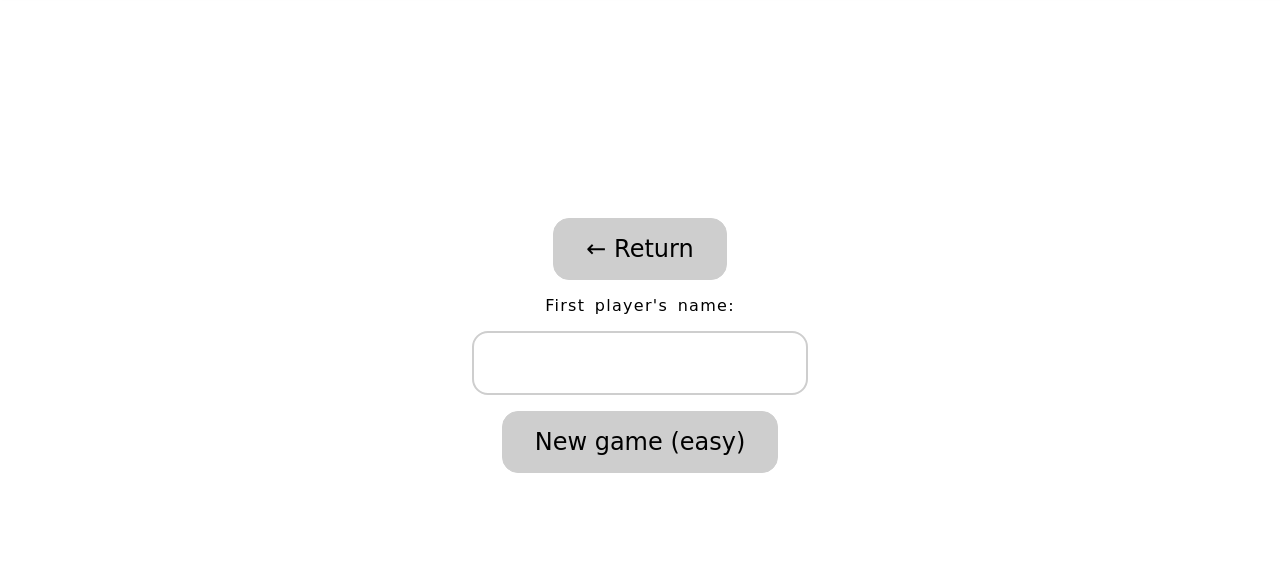
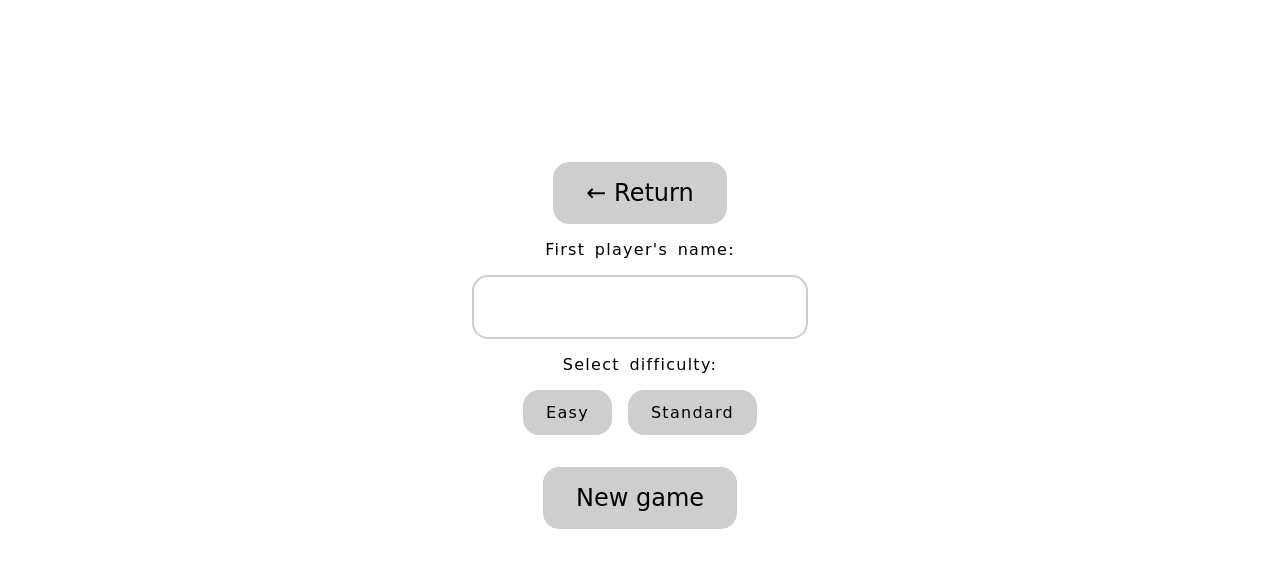
Before and after one commit to franius8/tictactoe, a plain HTML site: page index.html in a window 1280 px wide. Both pictures are taken after a click on the button "Player vs Computer". Shown: the part 104-672 px from the top of the page. Drawn offline with Linux system fonts and the light colour scheme; a web font is replaced by a local one.

Commit message:
Add elements to allow changing the difficulty

```diff
--- a/script.js
+++ b/script.js
@@ -22,6 +22,7 @@ const game = (() => {
     let currentPlayer = null;
     let playerAry = null;
     let round = 1;
+    let difficulty = null;
 
     const initializeGame = (player1name, player2name) => {
         playerAry = [player(player1name, 'x'), player(player2name, 'o')];
@@ -54,8 +55,9 @@ const game = (() => {
             }
         }
 
-    const initializePvCGame = (playerName) => {
+    const initializePvCGame = (playerName, difficultyLevel) => {
         playerAry = [player(playerName, 'x'), computer];
+        difficulty = difficultyLevel;
         displayController.displayBoard(gameBoard.getBoard());
         displayController.addDisplayDivs();
         playPvCGame();
@@ -71,7 +73,7 @@ const game = (() => {
     }
 
     const computerSelection = () => {
-        computer.selectField('easy');
+        computer.selectField(difficulty);
         if (gameBoard.isWon() === true) {
             finishGame(false);
         }
@@ -132,7 +134,6 @@ const computer = (() => {
         let index = null;
         while (finished === false) {
             let index = Math.floor(Math.random() * 9.99);
-            console.log(index);
             if (index !== 0 && gameBoard.getBoard()[index] === null) {
                 placeMarker(index);
                 finished = true;
@@ -190,26 +191,56 @@ const displayController = (() => {
         form.setAttribute('id', 'form');
         const player1Label = document.createElement('label');
         player1Label.setAttribute('for', 'player1name');
-        player1Label.textContent = "First player's name:"
+        player1Label.textContent = "First player's name:";
         const player1Input = document.createElement('input');
         player1Input.setAttribute('id', 'player1name');
         player1Input.setAttribute('type', 'text');
         player1Input.setAttribute('required', 'true');
+        const difficultyLabel = document.createElement('label');
+        difficultyLabel.setAttribute('for', 'radiocontainer');
+        difficultyLabel.textContent = "Select difficulty:";
+        const radioContainer = document.createElement('div');
+        radioContainer.setAttribute('id', 'radiocontainer');
+        const difficultyLevelEasyLabel = document.createElement('label');
+        difficultyLevelEasyLabel.setAttribute('for', 'difficultyleveleasy');
+        difficultyLevelEasyLabel.textContent = "Easy";
+        const difficultyLevelEasy = document.createElement('input');
+        difficultyLevelEasy.setAttribute('id', 'difficultyleveleasy');
+        difficultyLevelEasy.setAttribute('type', 'radio');
+        difficultyLevelEasy.setAttribute('value', 'easy');
+        difficultyLevelEasy.setAttribute('required', 'true');
+        difficultyLevelEasy.setAttribute('name', 'difficulty');
+        const difficultyLevelStandardLabel = document.createElement('label');
+        difficultyLevelStandardLabel.setAttribute('for', 'difficultylevelstandard');
+        difficultyLevelStandardLabel.textContent = "Standard"
+        const difficultyLevelStandard = document.createElement('input');
+        difficultyLevelStandard.setAttribute('id', 'difficultylevelstandard');
+        difficultyLevelStandard.setAttribute('type', 'radio');
+        difficultyLevelStandard.setAttribute('value', 'easy');
+        difficultyLevelStandard.setAttribute('required', 'true');
+        difficultyLevelStandard.setAttribute('name', 'difficulty');
         const submitButton = document.createElement('button');
         submitButton.setAttribute('type', 'submit');
-        submitButton.textContent = 'New game (easy)';
+        submitButton.textContent = 'New game';
+        radioContainer.appendChild(difficultyLevelEasy);
+        radioContainer.appendChild(difficultyLevelEasyLabel);
+        radioContainer.appendChild(difficultyLevelStandard);
+        radioContainer.appendChild(difficultyLevelStandardLabel);
         form.appendChild(returnButton);
         form.appendChild(player1Label);
         form.appendChild(player1Input);
+        form.appendChild(difficultyLabel);
+        form.appendChild(radioContainer);
         form.appendChild(submitButton);
         display.appendChild(form);
         returnButton.addEventListener('click', function() {displayInitialButtons()});
         form.addEventListener('submit', function(e) {
             e.preventDefault();
             const player1name = document.getElementById('player1name').value;
+            const difficultyLevel = document.querySelector('input[name="difficulty"]:checked').value;
             e.target.reset();
             form.remove();
-            game.initializePvCGame(player1name);
+            game.initializePvCGame(player1name, difficultyLevel);
         });
     }
 
--- a/style.css
+++ b/style.css
@@ -112,6 +112,36 @@
     cursor: pointer;
 }
 
+#radiocontainer {
+    display: flex;
+    flex-direction: row;
+    gap: 1rem;
+    margin-bottom: 1rem;
+}
+
+#radiocontainer input[type="radio"] {
+    opacity: 0;
+    position: fixed;
+    width: 0;
+  }
+
+#radiocontainer label {
+    background-color: var(--top-background-color);
+    padding: 10px 20px;
+    border: 3px solid var(--top-background-color);
+    border-radius: 1rem;
+}
+
+#radiocontainer input[type="radio"]:checked + label {
+    background-color:var(--shadow-color);
+    border-color: var(--shadow-color);
+}
+
+#radiocontainer label:hover {
+    border: 3px solid var(--shadow-color);
+    cursor: pointer;
+  }
+
 #board {
     background-color: var(--shadow-color);
     height: 500px;
```
